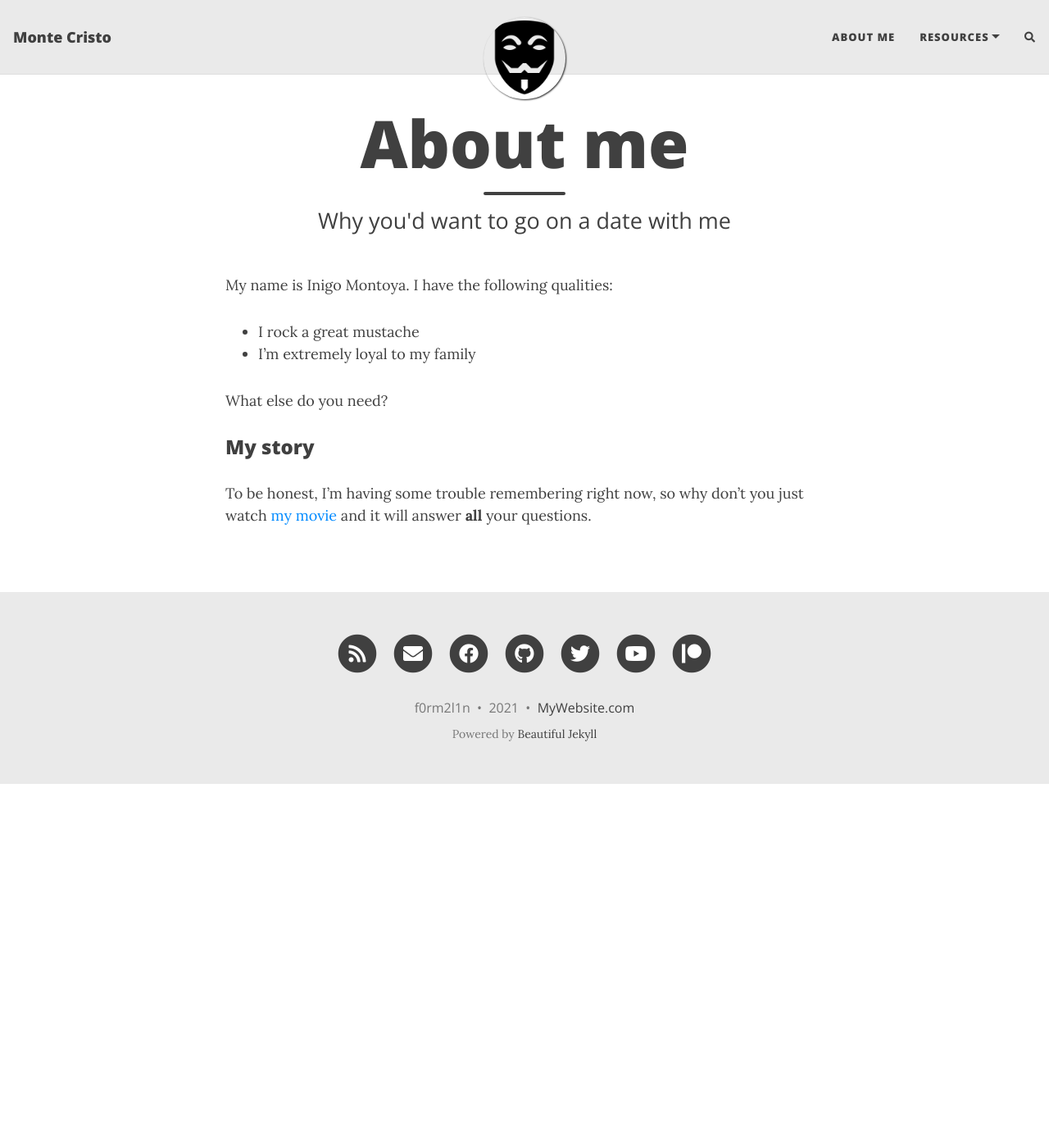
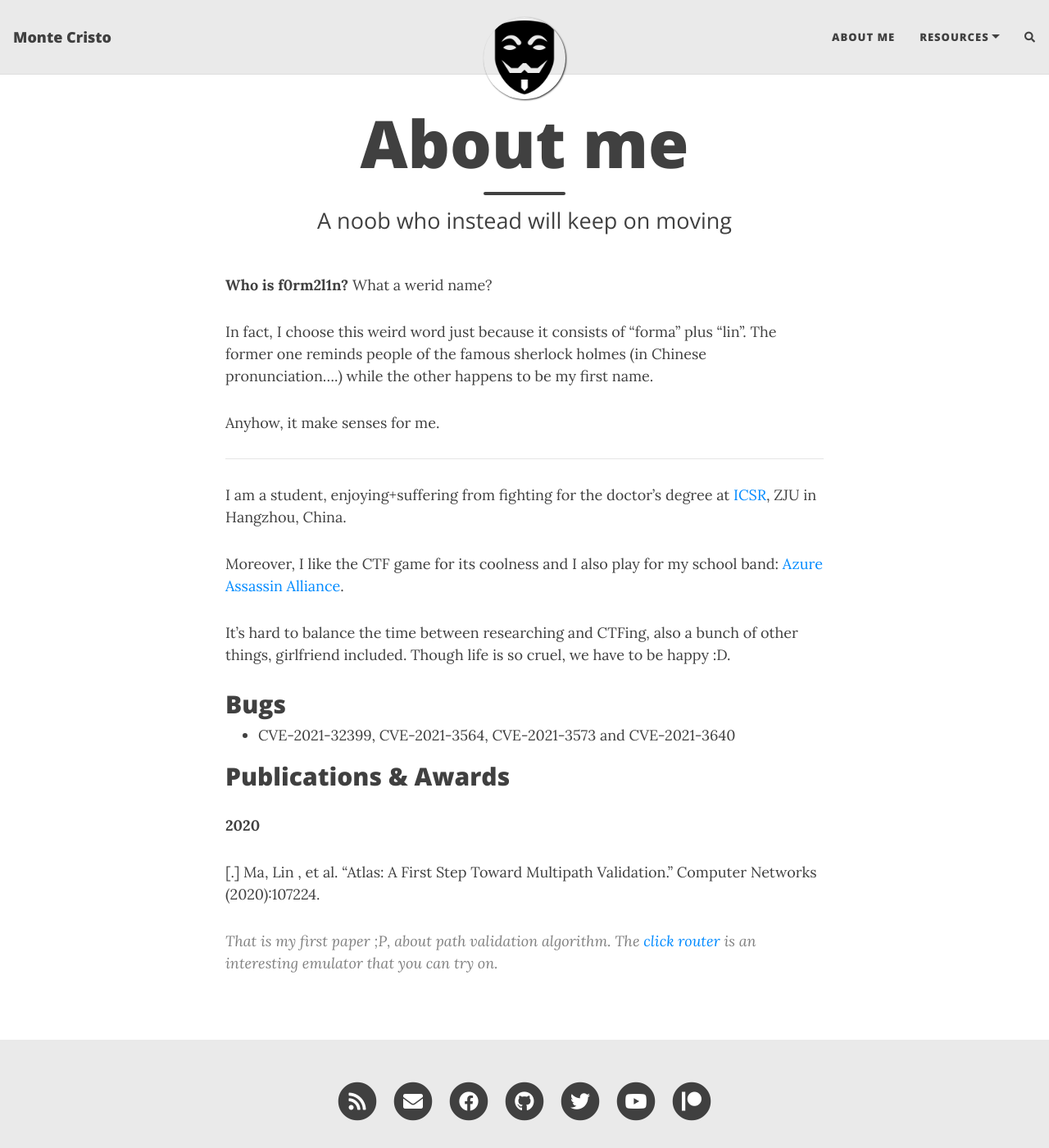
Before and after one commit to f0rm2l1n/f0rm2l1n.github.io, a Jekyll site: the page built from aboutme.md, in a window 1280 px wide and 1400 px high. Shown: the whole window at 82% size. Built offline with Jekyll 4.4.1, drawn with Linux system fonts in a browser that asks for light colours; nearby versions of some CDN libraries; comment, search, counter and statistics services are not loaded.

Commit message:
update aboutme and veil the old post

```diff
--- a/aboutme.md
+++ b/aboutme.md
@@ -1,16 +1,31 @@
 ---
 layout: page
 title: About me
-subtitle: Why you'd want to go on a date with me
+subtitle: A noob who instead will keep on moving
 ---
 
-My name is Inigo Montoya. I have the following qualities:
+**Who is f0rm2l1n?** What a werid name?
 
-- I rock a great mustache
-- I'm extremely loyal to my family
+In fact, I choose this weird word just because it consists of "forma" plus "lin". The former one reminds people of the famous sherlock holmes (in Chinese pronunciation....) while the other happens to be my first name.
 
-What else do you need?
+Anyhow, it make senses for me.
 
-### My story
+* * *
 
-To be honest, I'm having some trouble remembering right now, so why don't you just watch [my movie](https://en.wikipedia.org/wiki/The_Princess_Bride_%28film%29) and it will answer **all** your questions.
+I am a student, enjoying+suffering from fighting for the doctor's degree at [ICSR](https://icsr.zju.edu.cn/en/), ZJU in Hangzhou, China.
+
+Moreover, I like the CTF game for its coolness and I also play for my school band: [Azure Assassin Alliance](https://ctftime.org/team/4070).
+
+It's hard to balance the time between researching and CTFing, also a bunch of other things, girlfriend included. Though life is so cruel, we have to be happy :D.
+
+## Bugs
+
+- CVE-2021-32399, CVE-2021-3564, CVE-2021-3573 and CVE-2021-3640
+
+## Publications & Awards
+
+**2020**
+
+[\.] Ma, Lin , et al. "Atlas: A First Step Toward Multipath Validation." Computer Networks (2020):107224.
+
+> That is my first paper ;P, about path validation algorithm. The [click router](https://alan-mushi.github.io/2015/09/15/Click-Modular-Router-tutorial-intro.html) is an interesting emulator that you can try on.
```
Also changed, not shown: _posts/2020-02-26-flake-it-till-you-make-it.md (+1 -0 lines), _posts/2020-02-28-test-markdown.md (+1 -0 lines).
